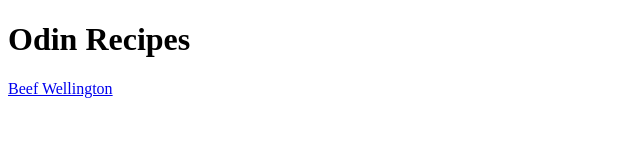
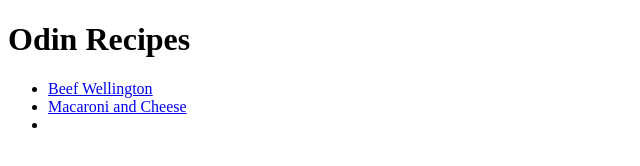
Before and after one commit to Doggamer7935/odin-recipes, a plain HTML site: page index.html in a window 1280 px wide. Shown: the whole page, without its empty margins (0-640 px from the left). Drawn offline with Linux system fonts and the light colour scheme.

Commit message:
added the other two recipes in an unordered list to link to the file wellington.html

```diff
--- a/index.html
+++ b/index.html
@@ -7,6 +7,10 @@
 
     <body>
         <h1>Odin Recipes</h1>
-        <a href="recipes/wellington.html">Beef Wellington</a>
+        <ul>
+            <li><a href="recipes/wellington.html">Beef Wellington</a></li>
+            <li><a href="recipes/wellington.html">Macaroni and Cheese</a></li>
+            <li><a href="recipes/wellington.html"></a></li>
+        </ul>
     </body>
 </html>
```
